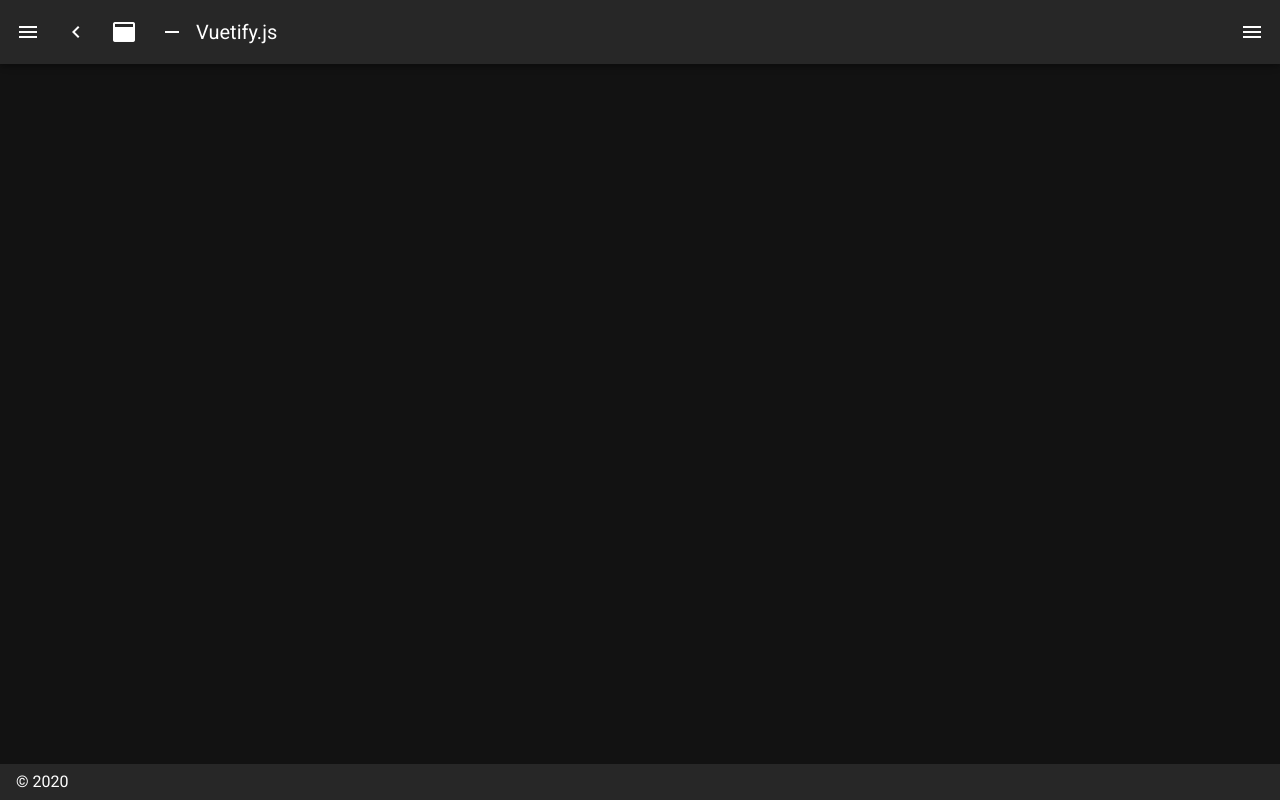
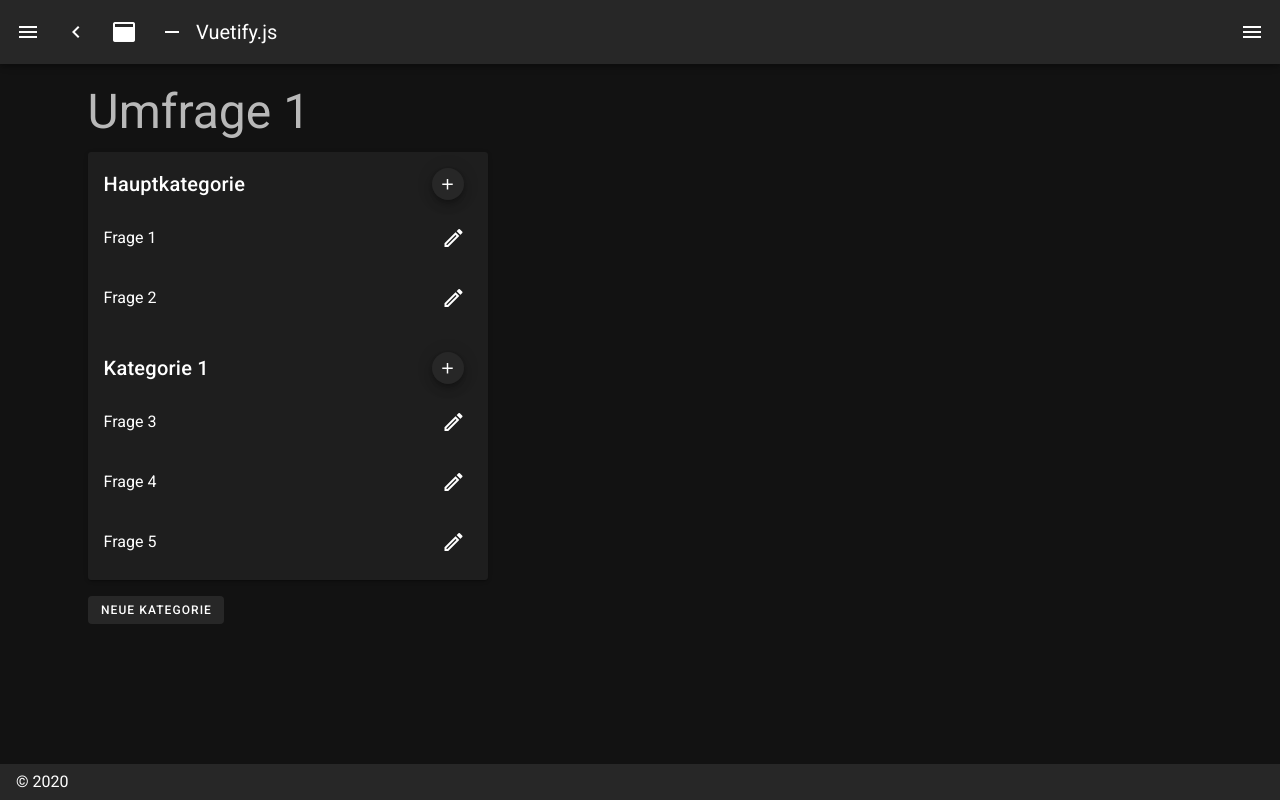
Before and after one commit to MYahiatene/PollApp, a Nuxt app: page /QuestionOverview in a window 1280 px wide. Before the commit this address had no page. Built offline with nearby package versions, Linux system fonts and the light colour scheme.

Commit message:
QuestionOverview page hinzugefügt, refs #13696

```diff
--- /dev/null
+++ b/src/main/vue/pages/QuestionOverview.vue
@@ -0,0 +1,74 @@
+<template>
+    <v-container>
+        <v-subheader class="display-2"> Umfrage 1</v-subheader>
+        <v-row>
+            <v-col>
+                <v-card max-width="400" class="ma-4">
+                    <v-list v-for="categorie in categories" :key="categorie.name">
+                        <v-list-item>
+                            <v-list-item-title class="title">{{ categorie.name }} </v-list-item-title>
+                            <v-btn class="mx-2" fab dark x-small>
+                                <v-icon>mdi-plus</v-icon>
+                            </v-btn>
+                        </v-list-item>
+                        <v-list-item v-for="item in categorie.items" :key="item.title">
+                            <v-list-item-content>
+                                <v-list-item-title>{{ item.title }}</v-list-item-title>
+                            </v-list-item-content>
+                            <v-list-item-action>
+                                <v-btn icon>
+                                    <v-icon>{{ item.symbol }}</v-icon>
+                                </v-btn>
+                            </v-list-item-action>
+                        </v-list-item>
+                    </v-list>
+                </v-card>
+                <div class="ma-4">
+                    <v-btn depressed small>Neue Kategorie</v-btn>
+                </div>
+            </v-col>
+        </v-row>
+    </v-container>
+</template>
+
+<script>
+export default {
+    name: 'QuestionOverview',
+    data: () => ({
+        categories: [
+            {
+                name: 'Hauptkategorie',
+                items: [
+                    {
+                        title: 'Frage 1',
+                        symbol: 'mdi-pencil-outline',
+                    },
+                    {
+                        title: 'Frage 2',
+                        symbol: 'mdi-pencil-outline',
+                    },
+                ],
+            },
+            {
+                name: 'Kategorie 1',
+                items: [
+                    {
+                        title: 'Frage 3',
+                        symbol: 'mdi-pencil-outline',
+                    },
+                    {
+                        title: 'Frage 4',
+                        symbol: 'mdi-pencil-outline',
+                    },
+                    {
+                        title: 'Frage 5',
+                        symbol: 'mdi-pencil-outline',
+                    },
+                ],
+            },
+        ],
+    }),
+}
+</script>
+
+<style scoped></style>
```
